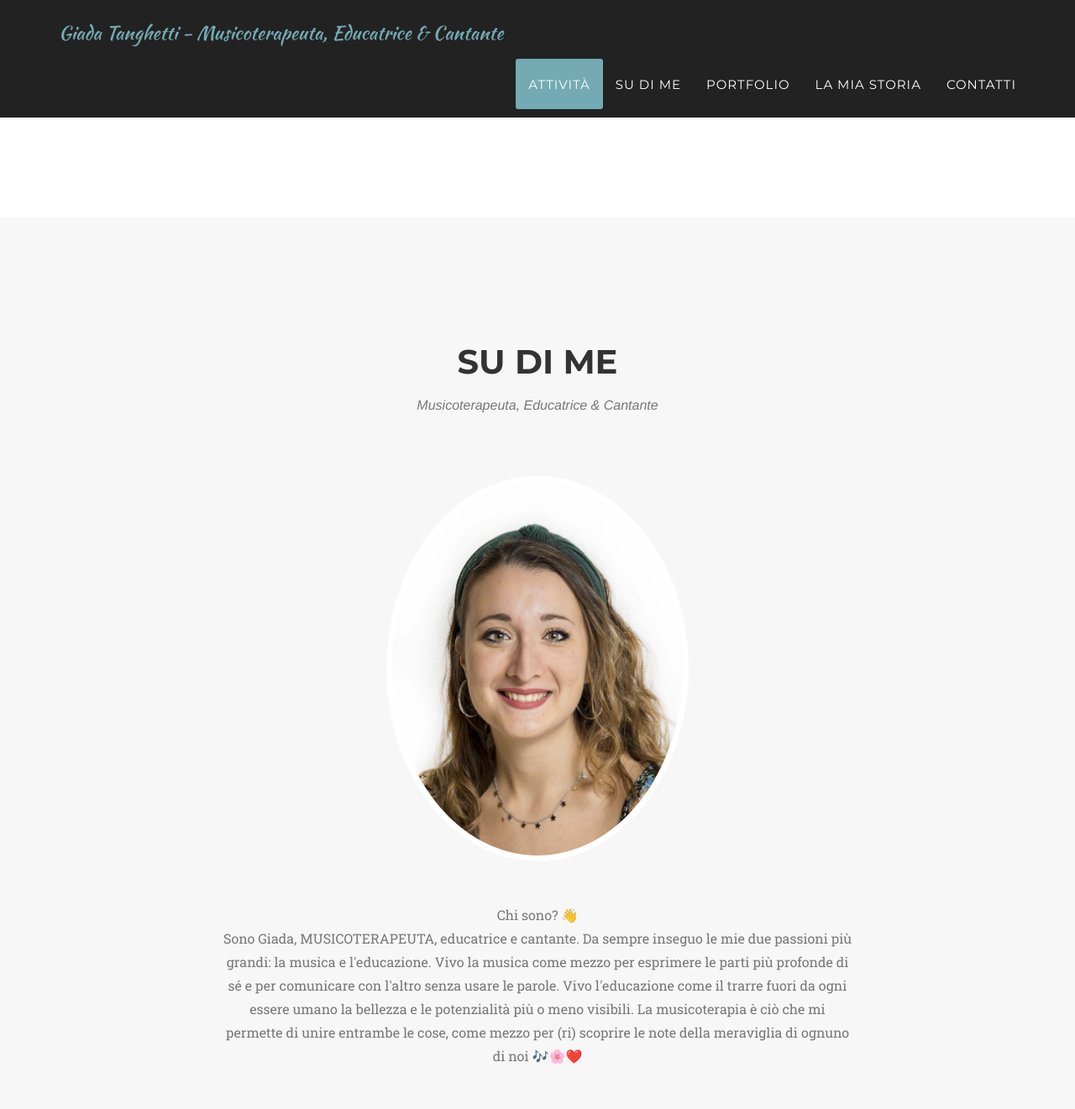
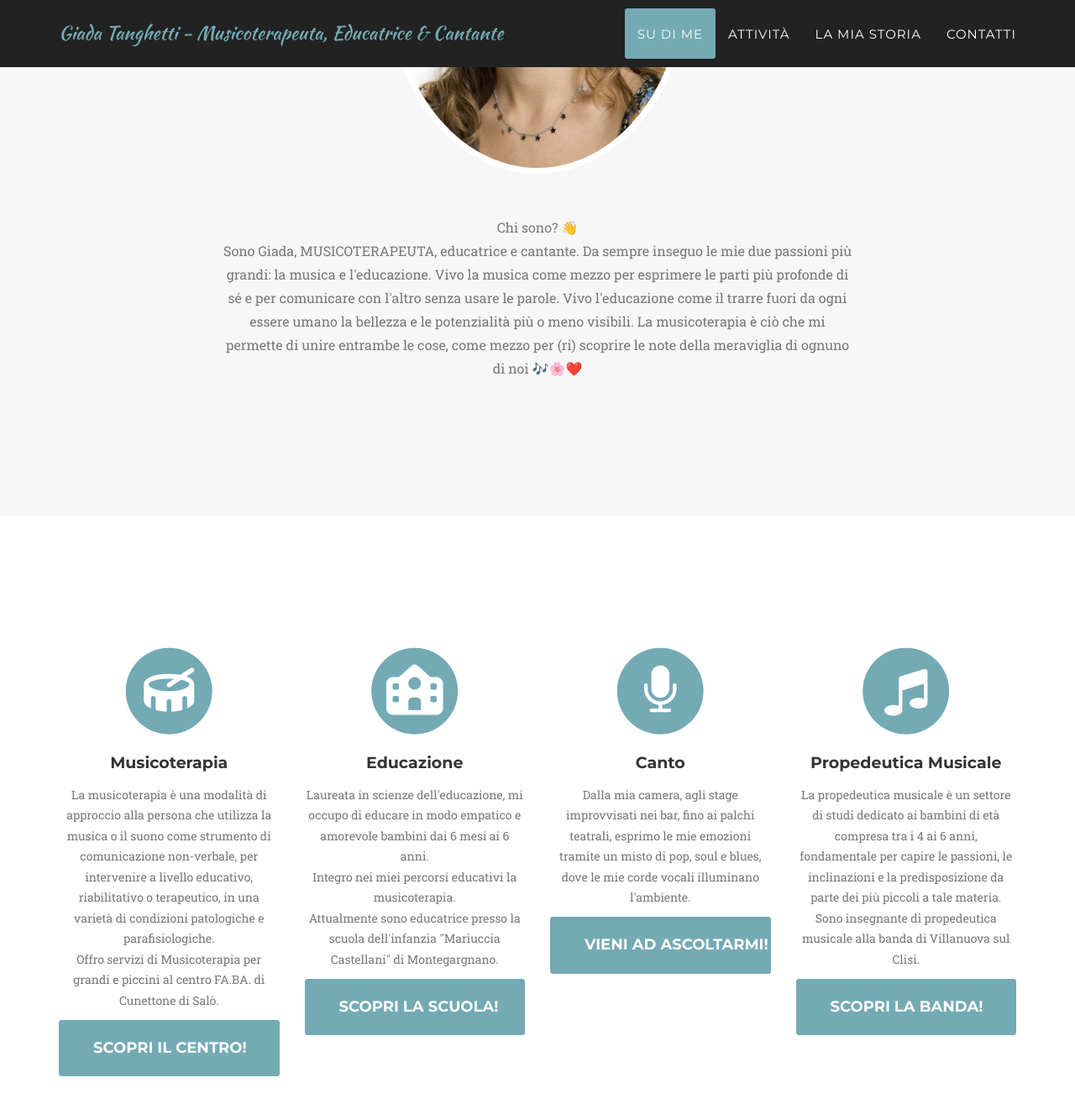
Before and after one commit to gmarraff/giadatanghetti.it, a Jekyll site: the page built from _posts/2014-07-16-project-3.markdown, in a window 1280 px wide and 1400 px high, scrolled down 1317 px. Shown: the top 1321 px of the window at 84% size. Built offline with Jekyll 4.4.1, drawn with Linux system fonts in a browser that asks for light colours; nearby versions of some CDN libraries; some web fonts are replaced; library files that are not in the unit come from our copies; some of the changed text lies outside the part shown.

Commit message:
Reorder content

```diff
--- a/_includes/header.html
+++ b/_includes/header.html
@@ -19,15 +19,15 @@
                         <a href="#page-top"></a>
                     </li>
                     <li>
+                        <a class="page-scroll" href="#team">Su di Me</a>
+                    </li>
+                    <li>
                         <a class="page-scroll" href="#services">Attività</a>
                     </li>
-                    <li>
-                        <a class="page-scroll" href="#team">Su di Me</a>
-                    </li>
 
-                    <li>
+                    <!-- <li>
                         <a class="page-scroll" href="#portfolio">Portfolio</a>
-                    </li>
+                    </li> -->
                     <li>
                         <a class="page-scroll" href="#about">La mia storia</a>
                     </li>
--- a/_layouts/default.html
+++ b/_layouts/default.html
@@ -7,14 +7,11 @@
     <body id="page-top" class="index">
 
     {% include header.html %}
+    {% include team.html %}
     {% include services.html %}
-    {% include team.html %}
-    {% include portfolio_grid.html %}
     {% include about.html %}
-    {% include clients.html %}
     {% include contact.html %}
     {% include footer.html %}
-    {% include modals.html %}
     {% include js.html %}
 
     </body>
```
